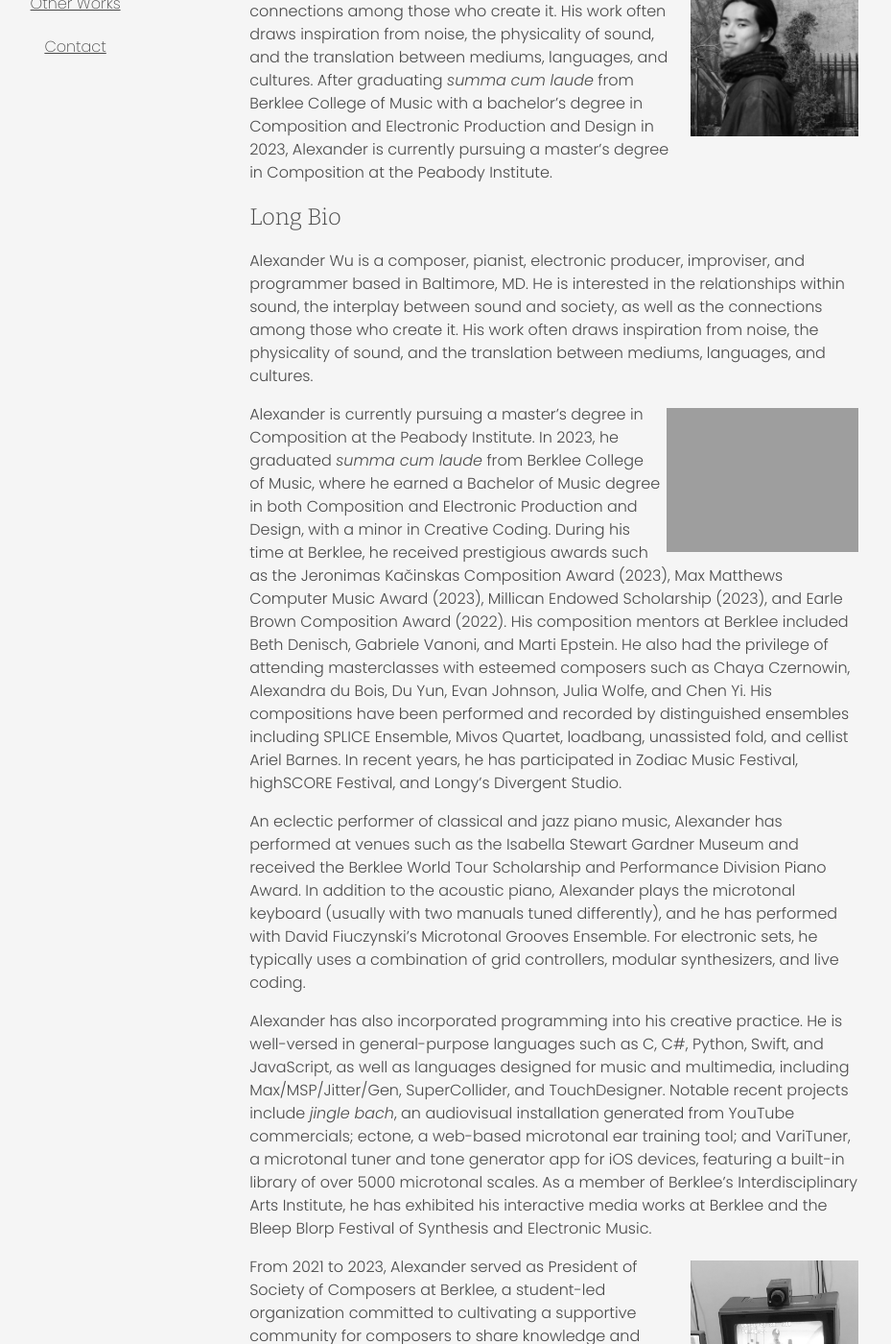
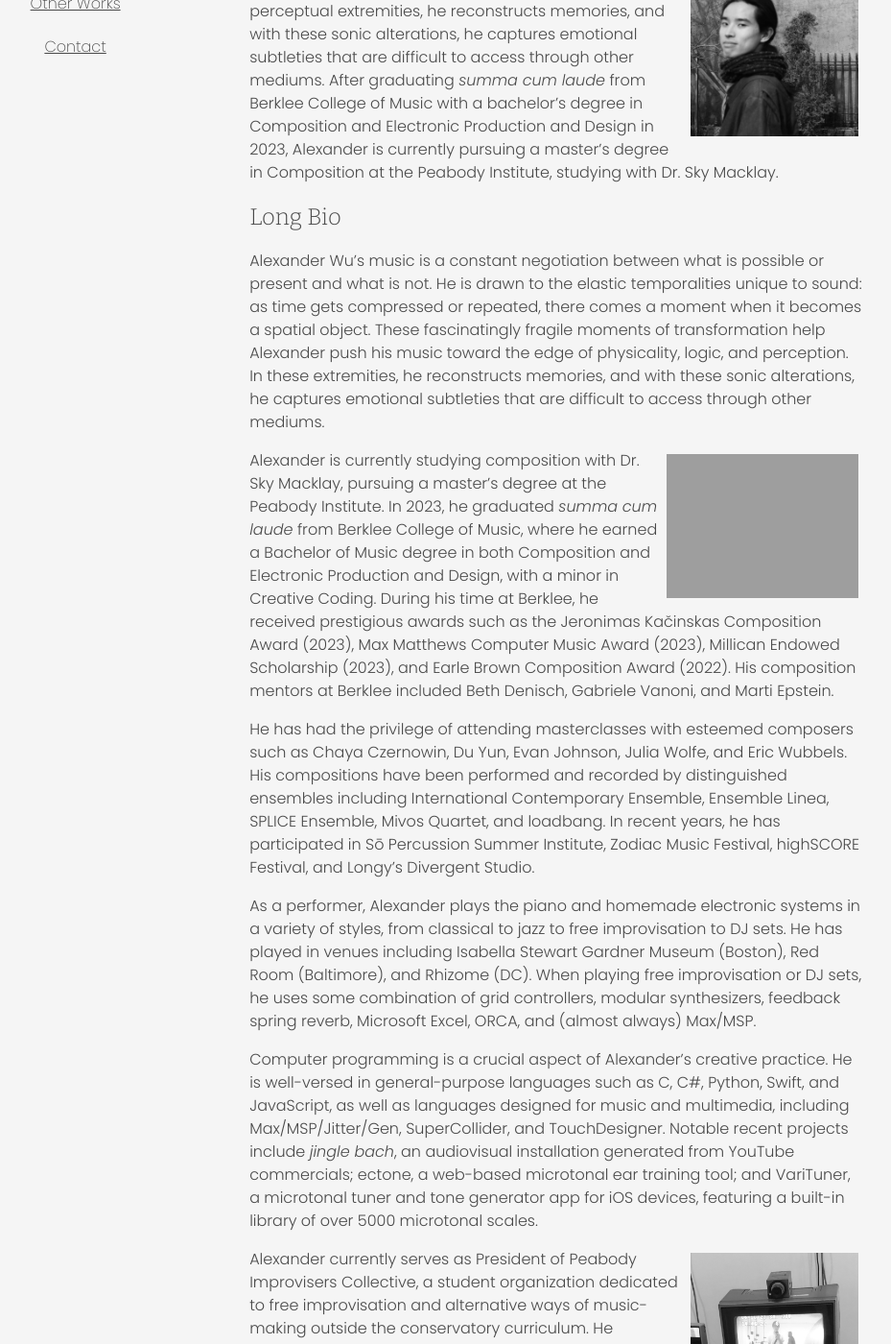
Before and after one commit to aleksuuu/aleksuuu.github.io, a Jekyll site: the page built from about.md, in a window 1280 px wide and 1400 px high, scrolled down 264 px. Shown: the whole window at 96% size, without its empty margins (89-1018 px from the left). Built offline with Jekyll 4.4.1, drawn with Linux system fonts in a browser that asks for light colours; some of the changed text lies outside the part shown.

Commit message:
update about

```diff
--- a/about.md
+++ b/about.md
@@ -6,22 +6,25 @@ title: About
 ## Short Bio
 
 ![A black and white photo of Alexander wearing a black scarf looking back at the camera]({{ site.imgurl | absolute_url }}/headshot.jpg){: width="175" style="float: right; padding: 5px;" }
-{{ site.description | markdownify }}
+<!-- {{ site.description | markdownify }} -->
+Alexander Wu is a composer, pianist, electronic producer, improviser, and programmer based in Baltimore, MD. His music is a constant negotiation between what is possible and present and what is not. In physical, logical, and perceptual extremities, he reconstructs memories, and with these sonic alterations, he captures emotional subtleties that are difficult to access through other mediums. After graduating _summa cum laude_ from Berklee College of Music with a bachelor’s degree in Composition and Electronic Production and Design in 2023, Alexander is currently pursuing a master’s degree in Composition at the Peabody Institute, studying with Dr. Sky Macklay.
 
 ## Long Bio
 
-Alexander Wu is a composer, pianist, electronic producer, improviser, and programmer based in Baltimore, MD. He is interested in the relationships within sound, the interplay between sound and society, as well as the connections among those who create it. His work often draws inspiration from noise, the physicality of sound, and the translation between mediums, languages, and cultures.
+Alexander Wu’s music is a constant negotiation between what is possible or present and what is not. He is drawn to the elastic temporalities unique to sound: as time gets compressed or repeated, there comes a moment when it becomes a spatial object. These fascinatingly fragile moments of transformation help Alexander push his music toward the edge of physicality, logic, and perception. In these extremities, he reconstructs memories, and with these sonic alterations, he captures emotional subtleties that are difficult to access through other mediums.
 
-![Alexander playing the piano behind plants, shea butter, and a few books titled "Sellout" placed on black shelves]({{ site.imgurl | absolute_url }}/gardner-portrait.png){: width="200" style="float: right; padding: 5px;" }
+![Alexander playing the piano behind plants, shea butter, and a few books titled “Sellout” placed on black shelves]({{ site.imgurl | absolute_url }}/gardner-portrait.png){: width="200" style="float: right; padding: 5px;" }
 
-Alexander is currently pursuing a master's degree in Composition at the Peabody Institute. In 2023, he graduated _summa cum laude_ from Berklee College of Music, where he earned a Bachelor of Music degree in both Composition and Electronic Production and Design, with a minor in Creative Coding. During his time at Berklee, he received prestigious awards such as the Jeronimas Kačinskas Composition Award (2023), Max Matthews Computer Music Award (2023), Millican Endowed Scholarship (2023), and Earle Brown Composition Award (2022). His composition mentors at Berklee included Beth Denisch, Gabriele Vanoni, and Marti Epstein. He also had the privilege of attending masterclasses with esteemed composers such as Chaya Czernowin, Alexandra du Bois, Du Yun, Evan Johnson, Julia Wolfe, and Chen Yi. His compositions have been performed and recorded by distinguished ensembles including SPLICE Ensemble, Mivos Quartet, loadbang, unassisted fold, and cellist Ariel Barnes. In recent years, he has participated in Zodiac Music Festival, highSCORE Festival, and Longy’s Divergent Studio.
+Alexander is currently studying composition with Dr. Sky Macklay, pursuing a master’s degree at the Peabody Institute. In 2023, he graduated _summa cum laude_ from Berklee College of Music, where he earned a Bachelor of Music degree in both Composition and Electronic Production and Design, with a minor in Creative Coding. During his time at Berklee, he received prestigious awards such as the Jeronimas Kačinskas Composition Award (2023), Max Matthews Computer Music Award (2023), Millican Endowed Scholarship (2023), and Earle Brown Composition Award (2022). His composition mentors at Berklee included Beth Denisch, Gabriele Vanoni, and Marti Epstein.
 
-An eclectic performer of classical and jazz piano music, Alexander has performed at venues such as the Isabella Stewart Gardner Museum and received the Berklee World Tour Scholarship and Performance Division Piano Award. In addition to the acoustic piano, Alexander plays the microtonal keyboard (usually with two manuals tuned differently), and he has performed with David Fiuczynski’s Microtonal Grooves Ensemble. For electronic sets, he typically uses a combination of grid controllers, modular synthesizers, and live coding.
+He has had the privilege of attending masterclasses with esteemed composers such as Chaya Czernowin, Du Yun, Evan Johnson, Julia Wolfe, and Eric Wubbels. His compositions have been performed and recorded by distinguished ensembles including International Contemporary Ensemble, Ensemble Linea, SPLICE Ensemble, Mivos Quartet, and loadbang. In recent years, he has participated in Sō Percussion Summer Institute, Zodiac Music Festival, highSCORE Festival, and Longy’s Divergent Studio.
 
-Alexander has also incorporated programming into his creative practice. He is well-versed in general-purpose languages such as C, C#, Python, Swift, and JavaScript, as well as languages designed for music and multimedia, including Max/MSP/Jitter/Gen, SuperCollider, and TouchDesigner. Notable recent projects include _jingle bach_, an audiovisual installation generated from YouTube commercials; ectone, a web-based microtonal ear training tool; and VariTuner, a microtonal tuner and tone generator app for iOS devices, featuring a built-in library of over 5000 microtonal scales. As a member of Berklee’s Interdisciplinary Arts Institute, he has exhibited his interactive media works at Berklee and the Bleep Blorp Festival of Synthesis and Electronic Music.
+As a performer, Alexander plays the piano and homemade electronic systems in a variety of styles, from classical to jazz to free improvisation to DJ sets. He has played in venues including Isabella Stewart Gardner Museum (Boston), Red Room (Baltimore), and Rhizome (DC). When playing free improvisation or DJ sets, he uses some combination of grid controllers, modular synthesizers, feedback spring reverb, Microsoft Excel, ORCA, and (almost always) Max/MSP.
+
+Computer programming is a crucial aspect of Alexander’s creative practice. He is well-versed in general-purpose languages such as C, C#, Python, Swift, and JavaScript, as well as languages designed for music and multimedia, including Max/MSP/Jitter/Gen, SuperCollider, and TouchDesigner. Notable recent projects include _jingle bach_, an audiovisual installation generated from YouTube commercials; ectone, a web-based microtonal ear training tool; and VariTuner, a microtonal tuner and tone generator app for iOS devices, featuring a built-in library of over 5000 microtonal scales.
 
 ![A CCTV monitor with a camera above it showing an image of Alexander holding his phone standing in front]({{ site.imgurl | absolute_url }}/info-america.png){: width="175" style="float: right; padding: 5px;" }
 
-From 2021 to 2023, Alexander served as President of Society of Composers at Berklee, a student-led organization committed to cultivating a supportive community for composers to share knowledge and foster personal development. Leading the club, he produced six concerts that highlighted the exceptional skills of fellow student composers and performers. He also conducted a number of interviews with renowned guests working in the field.
+Alexander currently serves as President of Peabody Improvisers Collective, a student organization dedicated to free improvisation and alternative ways of music-making outside the conservatory curriculum. He previously served as President of Society of Composers at Berklee, where he produced six concerts and conducted interviews with renowned composers.
 
-Alexander was born in 2000 and grew up in Lishui, China. In his spare time, he enjoys reading and making software, beats, and food.
+Alexander was born in 2000 and grew up in Lishui, China.
```
Also changed, not shown: about-new.md (deleted, +0 -30 lines).
